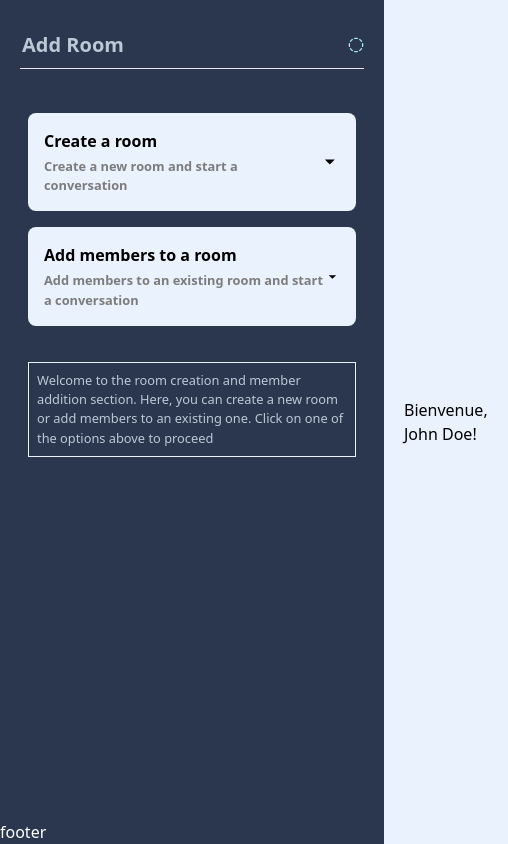
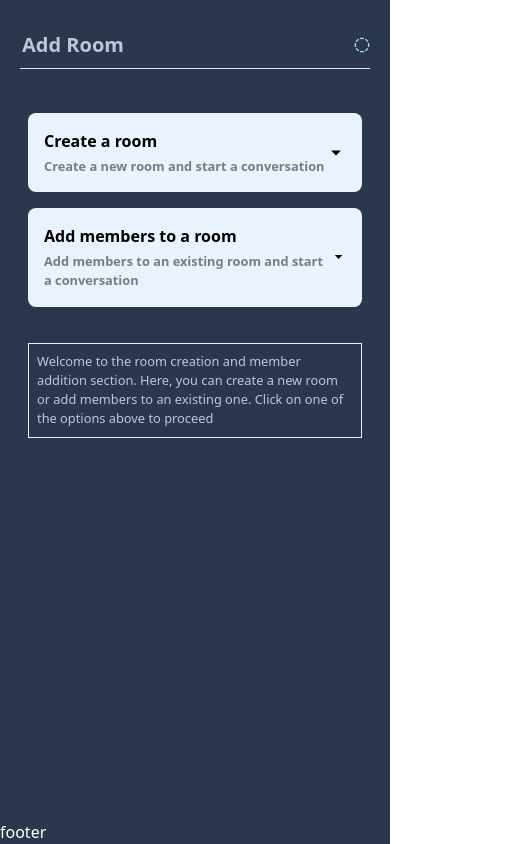
Before and after one commit to DjoElfanity/RealTimeChatApplicationFrontEnd_V3, a React (Vite) app: page /chat in a window 390 px wide. Shown: the whole page, 508 px wide, since content can reach past the window. Built offline with nearby package versions, Linux system fonts and the light colour scheme; no server answers; sample sign-in values are in the browser's storage.

Commit message:
Refactor Home component styles in Home.tsx pour ajouter du responsive mobile ( test )

```diff
--- a/src/Pages/Home.tsx
+++ b/src/Pages/Home.tsx
@@ -35,7 +35,7 @@ const Home: React.FC = () => {
   return (
     <div className="h-screen flex ">
       <Sidebar onIconeClick={handleIconeClick} />
-      <div className="bg-background-medium text-text px-5 min-w-96 max-w-96 relative ">
+      <div className="bg-background-medium text-text px-5 w-full relative sm:min-w-96 sm:max-w-96      ">
         <AnimatePresence mode="wait">
           <motion.div
             key={currentPanel}
@@ -52,7 +52,7 @@ const Home: React.FC = () => {
         footer
       </div>
 
-      <div className="px-5 bg-background-leger w-full">
+      <div className="px-5 bg-background-leger w-full hidden sm:block">
         <WelcomePage name="John Doe" />
       </div>
     </div>
```
